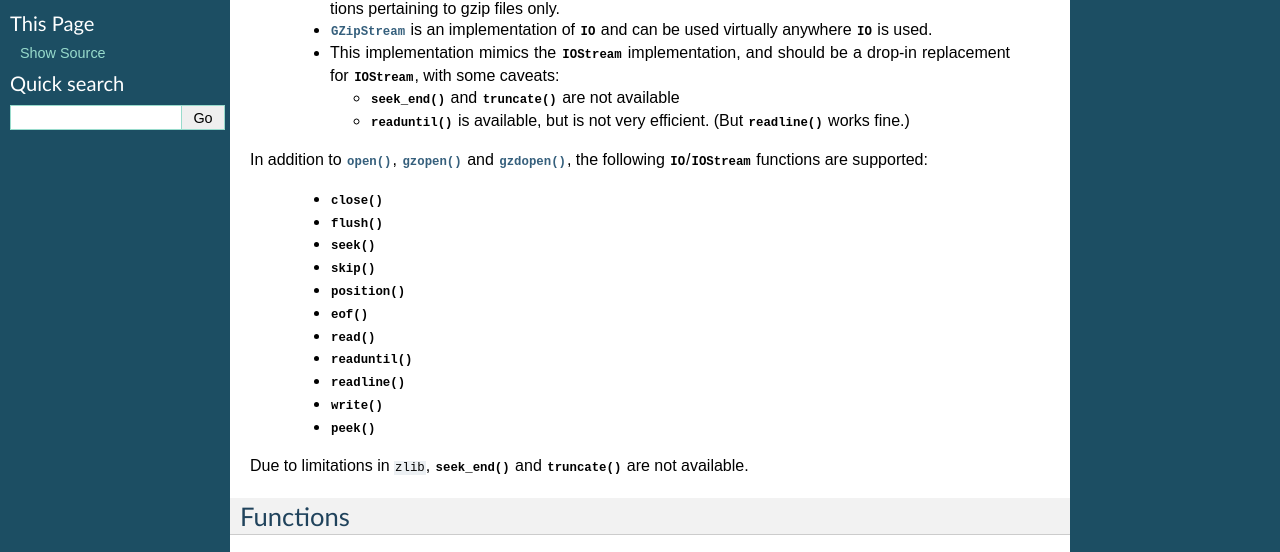
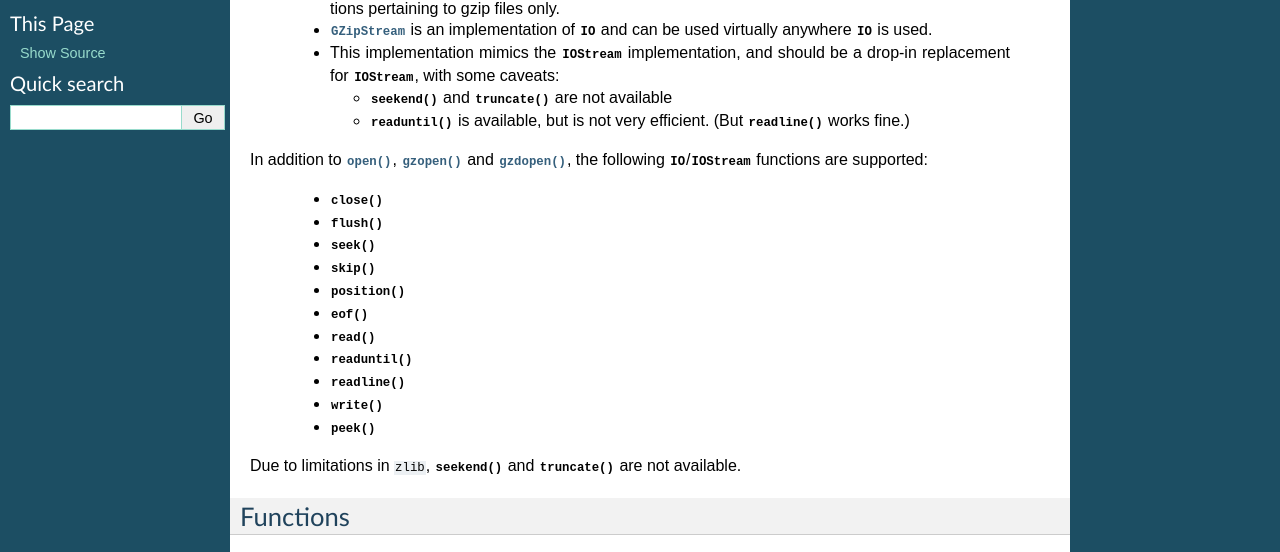
Before and after one commit to JuliaIO/GZip.jl, a Sphinx documentation site: the page built from doc/index.rst, in a window 1280 px wide. Shown: the part 249-801 px from the top of the page. Built offline with Sphinx 7.4.7, drawn with Linux system fonts in a browser that asks for light colours.

Commit message:
Merge bug and testfixes, including the rest of #20
Closes #20

```diff
--- a/doc/index.rst
+++ b/doc/index.rst
@@ -24,7 +24,7 @@ Notes
  * This implementation mimics the :class:`IOStream` implementation, and should
    be a drop-in replacement for :class:`IOStream`, with some caveats:
 
-   * :func:`seek_end` and :func:`truncate` are not available
+   * :func:`seekend` and :func:`truncate` are not available
    * :func:`readuntil` is available, but is not very efficient.
      (But :func:`readline` works fine.)
 
@@ -43,7 +43,7 @@ following :class:`IO`/:class:`IOStream` functions are supported:
  * :func:`write()`
  * :func:`peek()`
 
-Due to limitations in ``zlib``, :func:`seek_end` and :func:`truncate` are not available.
+Due to limitations in ``zlib``, :func:`seekend` and :func:`truncate` are not available.
 
 ---------
 Functions
```
Also changed, not shown: 3 other files.
